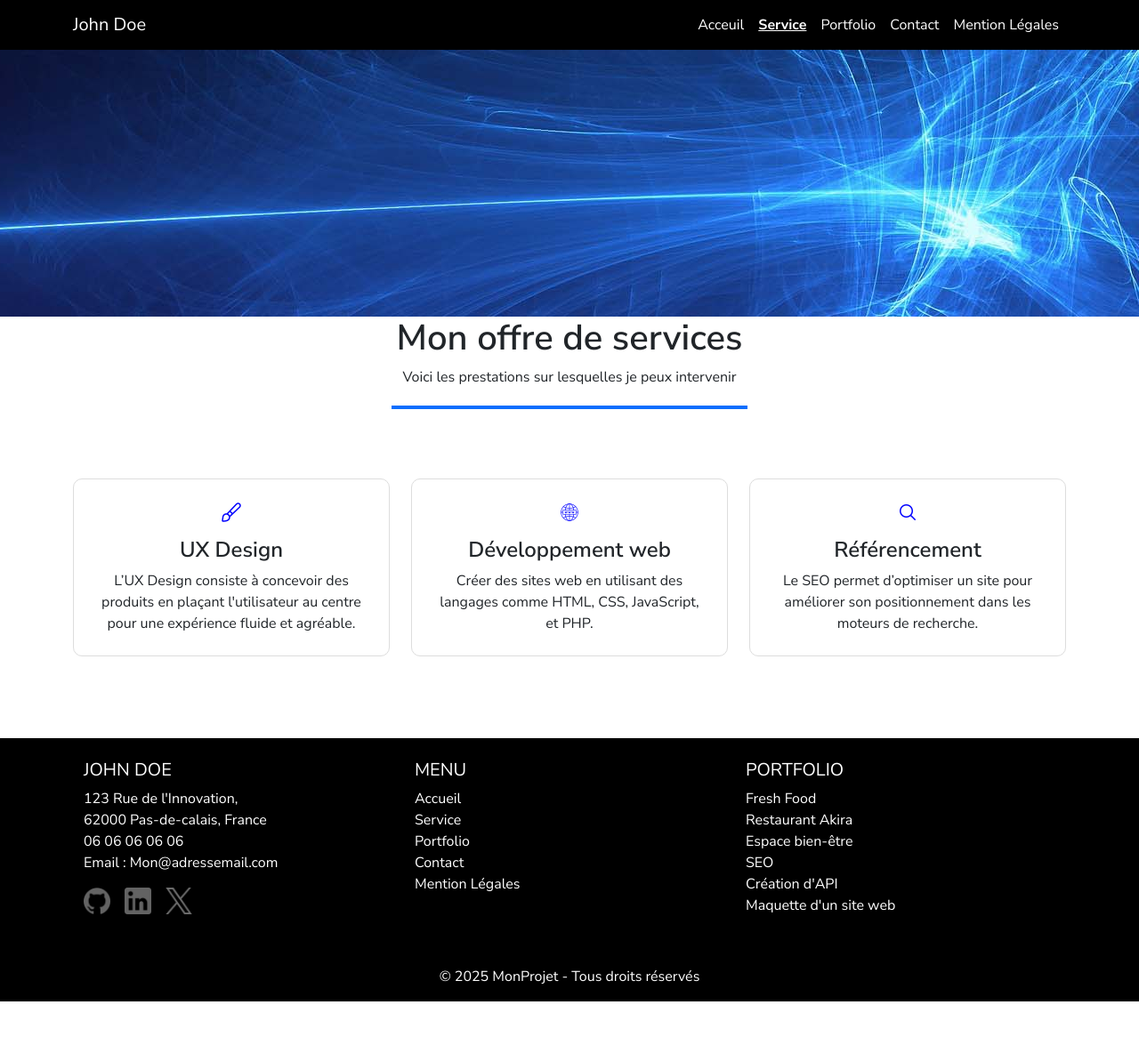
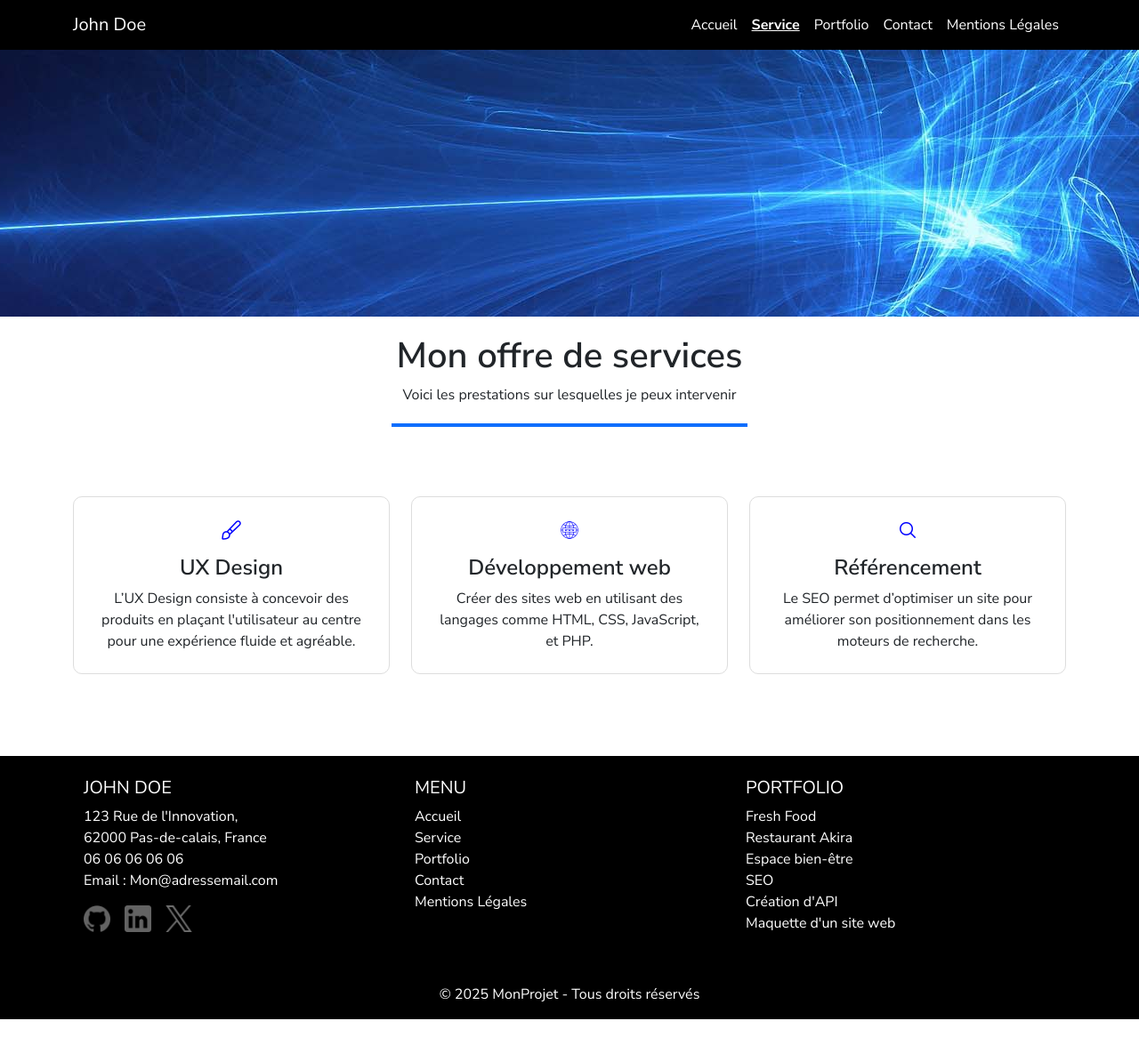
Before and after one commit to Jeremy-c62/projet-react, a React (Create React App) app: page /Service in a window 1280 px wide. Shown: the whole page at 89% size. Built offline with nearby package versions, Linux system fonts and the light colour scheme.

Commit message:
Correction faute orthographe

```diff
--- a/src/asset/styles/Acceuil.css
+++ b/src/asset/styles/Acceuil.css
@@ -1,4 +1,15 @@
+@media (max-width: 768px) {
+  .about-container {
+    flex-direction: column;
+    align-items: center;
+}
 
+  .about-content,
+  .skills-content {
+    width: 100%;
+    margin-bottom: 20px;
+}
+}
 .hero-section {
     max-width: 100%;
     margin: auto;
@@ -172,16 +183,3 @@
 /* Appliquez le flou lorsque le pop-up est ouvert */
 .main-content.blur {
   filter: blur(10px);}
-
-@media (max-width: 768px) {
-  .about-container {
-    flex-direction: column;
-    align-items: center;
-}
-
-  .about-content,
-  .skills-content {
-    width: 100%;
-    margin-bottom: 20px;
-}
-}
--- a/src/asset/styles/Service.css
+++ b/src/asset/styles/Service.css
@@ -14,8 +14,11 @@
     padding: 20px; /* Ajout de padding */
     border-radius: 10px; /* Bordures arrondies */
   }
+  h1{
+    margin-top: 20px;
+  }
+  .services-banner h1 {
 
-  .services-banner h1 {
     font-size: 3rem;
     margin-bottom: 1rem;
     color: #fff;
--- a/src/components/Footer.js
+++ b/src/components/Footer.js
@@ -68,7 +68,7 @@ function Footer() {
                                 <Link className="text-white" to="/contact">Contact</Link>
                             </li>
                             <li>
-                                <Link className="text-white" to="/Mention">Mention Légales</Link>
+                                <Link className="text-white" to="/Mention">Mentions Légales</Link>
                             </li>
                         </ul>
                     </div>
--- a/src/components/Navigation.js
+++ b/src/components/Navigation.js
@@ -8,14 +8,14 @@ function Navbar() {
         <nav className="navbar navbar-expand-md navbar-light bg-black">
             <div className="container">
                 <NavLink className="navbar-brand text-white" to="/">John Doe</NavLink>
-                <button className="navbar-toggler text-bg-ligh" type="button" data-bs-toggle="collapse" data-bs-target="#navbarNav" aria-controls="navbarNav" aria-expanded="false" aria-label="Toggle navigation">
+                <button className="navbar-toggler" type="button" data-bs-toggle="collapse" data-bs-target="#navbarNav" aria-controls="navbarNav" aria-expanded="false" aria-label="Toggle navigation">
                     <span className="navbar-toggler-icon"></span>
                 </button>
                 <div className="collapse navbar-collapse" id="navbarNav">
                     <ul className="navbar-nav ms-auto">
                         <li className="nav-item">
                             <NavLink exact className="nav-link text-white" activeClassName="active" to="/">
-                                Acceuil
+                                Accueil
                             </NavLink>
                         </li>
                         <li className="nav-item">
@@ -35,7 +35,7 @@ function Navbar() {
                         </li>
                         <li className="nav-item">
                             <NavLink className="nav-link text-white" activeClassName="active" to="/Mention">
-                                Mention Légales
+                                Mentions Légales
                             </NavLink>
                         </li>
                     </ul>
--- a/src/pages/Mention.js
+++ b/src/pages/Mention.js
@@ -49,13 +49,13 @@ function MentionsLegales() {
                         <Accordion.Header>Crédits</Accordion.Header>
                         <Accordion.Body>
                             <p>Ce site a été réalisé par John Doe, étudiant au
-                                <a href="https://www.centre-europeen-formation.fr" target="_blank" rel="nofollow noopener noreferrer">Centre Européen de Formation</a>.
+                                <a href="https://www.centre-europeen-formation.fr" target="_blank" rel="nofollow noopener noreferrer"> Centre Européen de Formation</a>.
                             </p>
-                            <p>Les images utilisées sur ce site proviennent de sources libres de droits et on était obtenues sur le site
-                                <a href="https://pixabay.com/fr/" target="_blank" rel="nofollow noopener noreferrer">Pixabay</a>.
+                            <p>Les images utilisées sur ce site proviennent de sources libres de droits et ont été obtenues sur le site
+                                <a href="https://pixabay.com/fr/" target="_blank" rel="nofollow noopener noreferrer"> Pixabay</a>.
                             </p>
-                            <p>Les Favicon de ce site on était obtenues sur le site
-                                <a href="https://www.flaticon.com/fr/" target="_blank" rel="nofollow noopener noreferrer">Favicon</a>.
+                            <p>Les Favicons de ce site ont été obtenues sur le site
+                                <a href="https://www.flaticon.com/fr/" target="_blank" rel="nofollow noopener noreferrer"> Favicon</a>.
                             </p>
                         </Accordion.Body>
                     </Accordion.Item>
--- a/src/pages/Portfolio.js
+++ b/src/pages/Portfolio.js
@@ -48,7 +48,7 @@ const Portfolio = () => {
                 {/* Titre principal et sous-titre */}
                 <div className="text-center mb-4">
                     <h1>Portfolio</h1>
-                    <h2>Voici quelques une de mes réalisations</h2>
+                    <h2>Voici quelques unes de mes réalisations</h2>
                     {/* Barre de séparation avec une classe CSS */}
                     <div className="blue-separator"></div>
                 </div>
```
